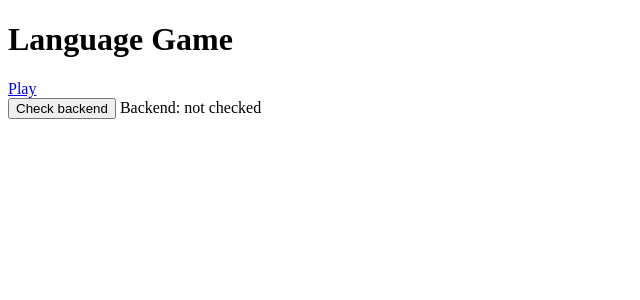
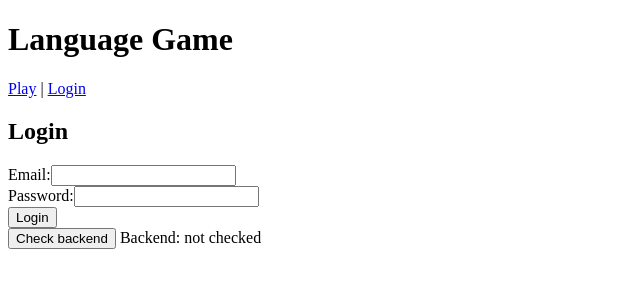
Before and after one commit to COSC-499-W2026/capstone-project-team-9, a Vue app in the folder app/frontend/: page /login in a window 1280 px wide. Shown: the top 300 px of the page, without its empty margins (0-640 px from the left). Built offline with nearby package versions, Linux system fonts and the light colour scheme.

Commit message:
Basic frontend for user login with tests

```diff
--- a/app/frontend/src/app.vue
+++ b/app/frontend/src/app.vue
@@ -7,6 +7,8 @@ import BackendStatus from './components/BackendStatus.vue'
     <h1>Language Game</h1>
     <nav>
       <RouterLink to="/">Play</RouterLink>
+      |
+      <RouterLink to="/login">Login</RouterLink>
       <!-- add links as screens are added -->
     </nav>
   </header>
--- a/app/frontend/src/router/index.js
+++ b/app/frontend/src/router/index.js
@@ -1,10 +1,11 @@
 import { createRouter, createWebHistory } from 'vue-router'
 import PlayView from '../views/PlayView.vue'
+import LoginView from '../views/LoginView.vue'
 
 const routes = [
   { path: '/', name: 'play', component: PlayView },
   // add new screens here, e.g.
-  // { path: '/login', name: 'login', component: () => import('../views/LoginView.vue') },
+  { path: '/login', name: 'login', component: () => import('../views/LoginView.vue') },
 ]
 
 export default createRouter({
--- /dev/null
+++ b/app/frontend/src/views/LoginView.vue
@@ -0,0 +1,43 @@
+<script setup>
+import { ref } from 'vue'
+import { post } from '../api/client.js'
+
+const email = ref('')
+const password = ref('')
+const message = ref('')
+
+async function login() {
+  message.value = ''
+
+  try {
+    const user = await post('/login', {
+      email: email.value,
+      password: password.value,
+    })
+
+    message.value = `Welcome, ${user.name}!`
+  } catch {
+    message.value = 'Login failed. Check your email and password.'
+  }
+}
+</script>
+
+<template>
+  <h2>Login</h2>
+
+  <form @submit.prevent="login">
+    <div>
+      <label for="email">Email:</label>
+      <input id="email" v-model="email" type="email" required />
+    </div>
+
+    <div>
+      <label for="password">Password:</label>
+      <input id="password" v-model="password" type="password" required />
+    </div>
+
+    <button type="submit">Login</button>
+  </form>
+
+  <p v-if="message">{{ message }}</p>
+</template>
```
Also changed, not shown: 2 other files (tests, documents, lock files or other folders).
